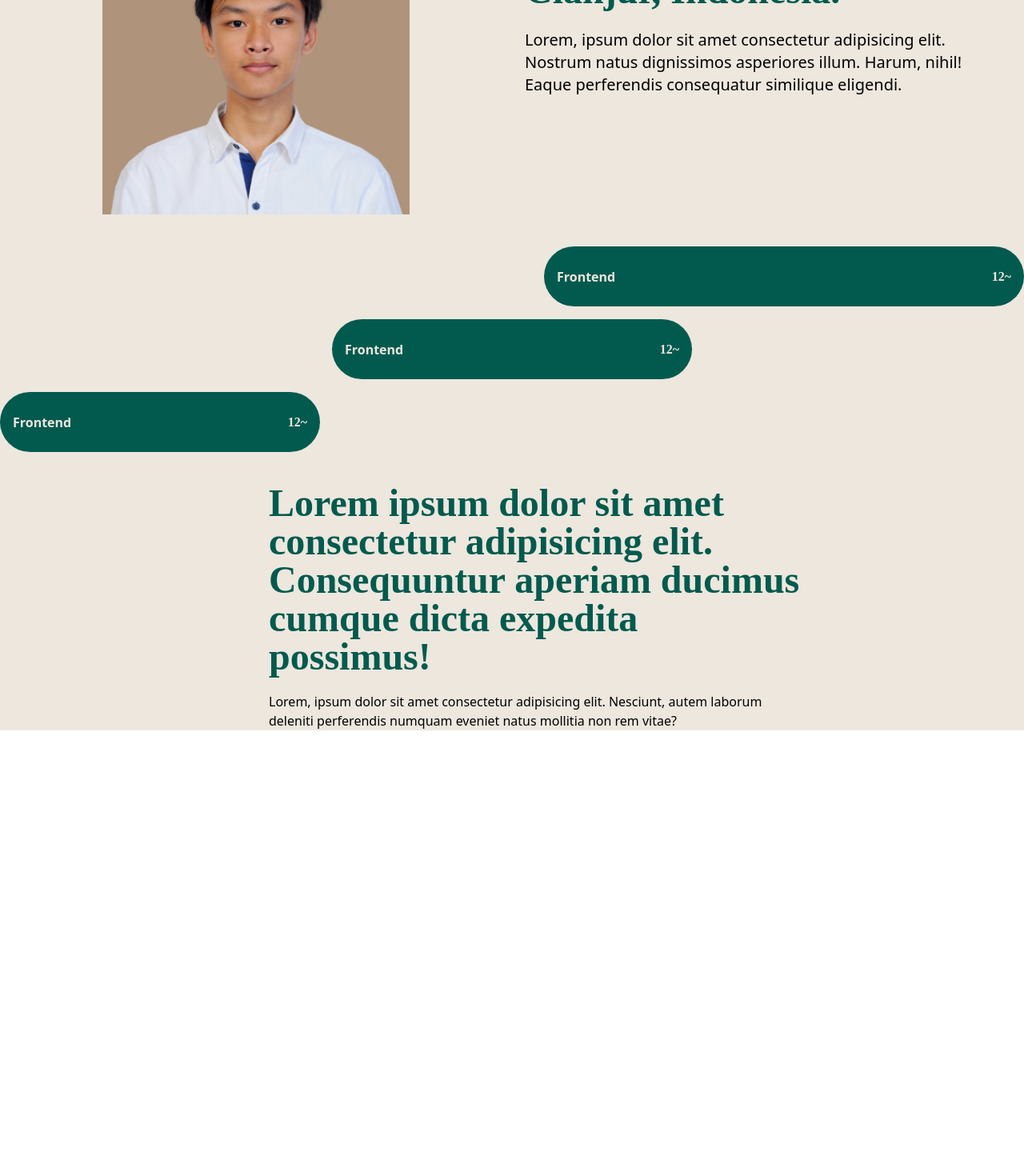
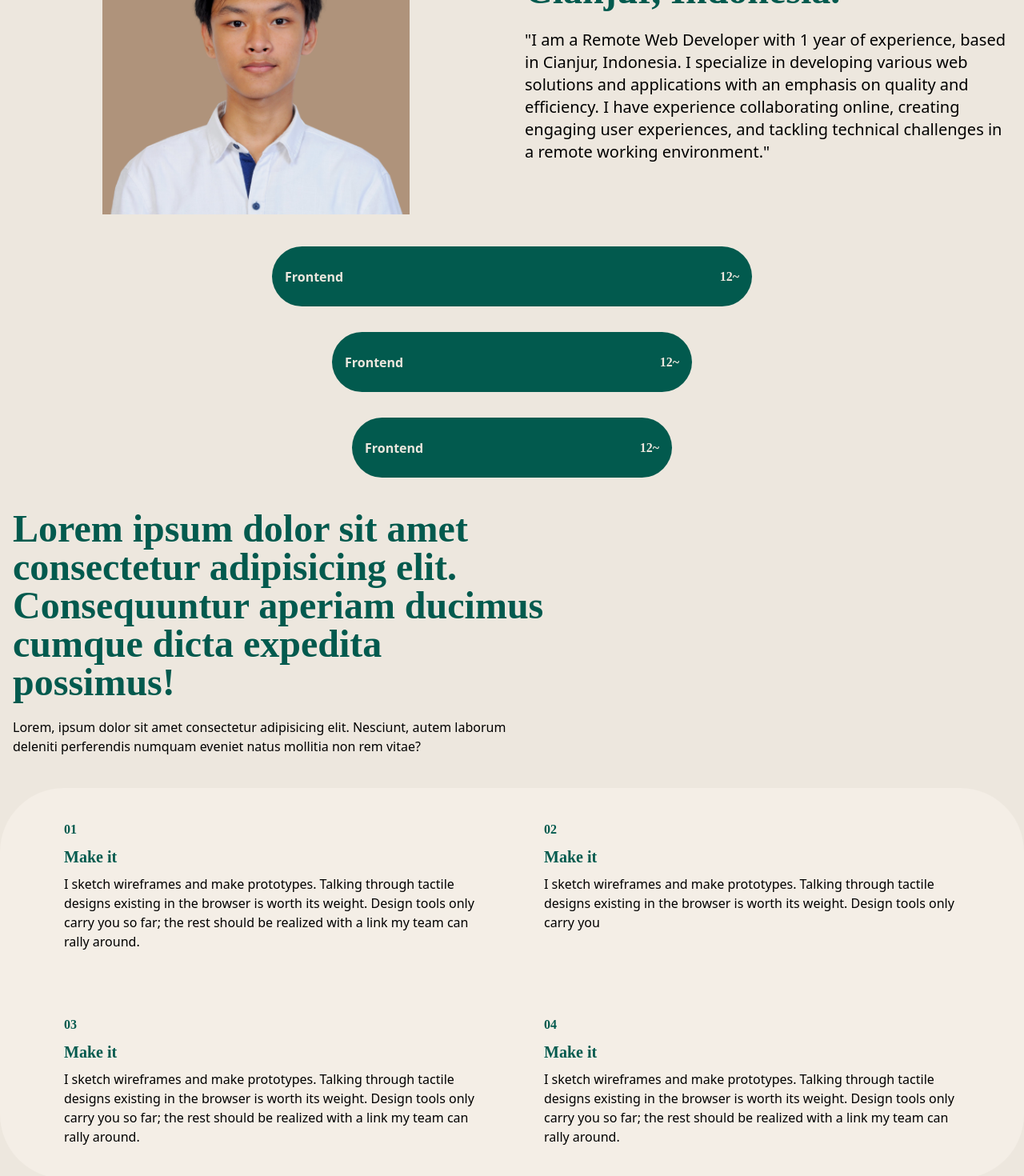
Before and after one commit to ramdhannassyirah/Portfolio, a Nuxt app: page /about in a window 1280 px wide. Shown: the part 276-1746 px from the top of the page at 80% size. Before the commit the page ends 1189 px from the top, so only its background shows below. Built offline with nearby package versions, Linux system fonts and the light colour scheme; a web font is replaced by a local one.

Commit message:
Portfolio

```diff
--- a/components/AppHeader.vue
+++ b/components/AppHeader.vue
@@ -4,7 +4,7 @@
       <div class="">
         <a href="/" class=""
           >Work
-          <span class="p-2 py-1 text-center text-white rounded bg-slate-400"
+          <span class="p-2 py-1 text-center text-white rounded bg-[#025A4E]"
             >/</span
           ></a
         >
--- /dev/null
+++ b/components/CardSkill.vue
@@ -0,0 +1,52 @@
+<template>
+  <div
+    class="sm:bg-[#F4EEE6] sm:mx-auto sm:w-50% sm:mx-10 rounded-[80px] sm:px-10 sm:grid sm:grid-cols-2 justify-items-center"
+  >
+    <div class="m-10">
+      <h1 class="font-playpen text-[#025A4E] font-bold">01</h1>
+      <h1 class="font-playpen text-[#025A4E] font-bold my-2 text-xl">
+        Make it
+      </h1>
+      <h1 class="font-roboto">
+        I sketch wireframes and make prototypes. Talking through tactile designs
+        existing in the browser is worth its weight. Design tools only carry you
+        so far; the rest should be realized with a link my team can rally
+        around.
+      </h1>
+    </div>
+    <div class="m-10">
+      <h1 class="font-playpen text-[#025A4E] font-bold">02</h1>
+      <h1 class="font-playpen text-[#025A4E] font-bold my-2 text-xl">
+        Make it
+      </h1>
+      <h1 class="font-roboto">
+        I sketch wireframes and make prototypes. Talking through tactile designs
+        existing in the browser is worth its weight. Design tools only carry you
+      </h1>
+    </div>
+    <div class="m-10">
+      <h1 class="font-playpen text-[#025A4E] font-bold">03</h1>
+      <h1 class="font-playpen text-[#025A4E] font-bold my-2 text-xl">
+        Make it
+      </h1>
+      <h1 class="font-roboto">
+        I sketch wireframes and make prototypes. Talking through tactile designs
+        existing in the browser is worth its weight. Design tools only carry you
+        so far; the rest should be realized with a link my team can rally
+        around.
+      </h1>
+    </div>
+    <div class="m-10">
+      <h1 class="font-playpen text-[#025A4E] font-bold">04</h1>
+      <h1 class="font-playpen text-[#025A4E] font-bold my-2 text-xl">
+        Make it
+      </h1>
+      <h1 class="font-roboto">
+        I sketch wireframes and make prototypes. Talking through tactile designs
+        existing in the browser is worth its weight. Design tools only carry you
+        so far; the rest should be realized with a link my team can rally
+        around.
+      </h1>
+    </div>
+  </div>
+</template>
--- a/components/CardW.vue
+++ b/components/CardW.vue
@@ -1,6 +1,6 @@
 <template>
   <div
-    class="w-96 h-96 rounded-3xl sm:h-[400px] sm:w-[600px] overflow-hidden card"
+    class="w-96 h-96 rounded-3xl sm:h-[400px] sm:w-[600px] sm:overflow-hidden card"
   >
     <div class="p-10 text-center sm:text-right">
       <h4 class="font-medium font-roboto">Project</h4>
--- a/components/skill.vue
+++ b/components/skill.vue
@@ -1,7 +1,7 @@
 <template>
-  <div class="container my-10 grid justify-items-center">
+  <div class="container my-10 grid justify-items-center grid-row-3 gap-4">
     <div
-      class="sm:justify-self-end w-[350px] h-[75px] bg-[#025A4E] rounded-full flex items-center justify-between px-4 text-[#EDE7DE] sm:w-[600px]"
+      class="row-end-3 row-span-2 w-[350px] h-[75px] bg-[#025A4E] rounded-full flex items-center justify-between px-4 text-[#EDE7DE] sm:w-[600px]"
     >
       <p class="font-semibold">Frontend</p>
       <p class="font-semibold font-playpen">12~</p>
@@ -12,8 +12,9 @@
       <p class="font-semibold">Frontend</p>
       <p class="font-semibold font-playpen">12~</p>
     </div>
+
     <div
-      class="sm:justify-self-start w-[350px] sm:w-[400px] h-[75px] bg-[#025A4E] rounded-full flex items-center justify-between px-4 text-[#EDE7DE]"
+      class="w-[350px] sm:w-[400px] h-[75px] bg-[#025A4E] rounded-full flex items-center justify-between px-4 text-[#EDE7DE]"
     >
       <p class="font-semibold">Frontend</p>
       <p class="font-semibold font-playpen">12~</p>
--- a/pages/about.vue
+++ b/pages/about.vue
@@ -1,5 +1,5 @@
 <template>
-  <div class="container mx-auto">
+  <div class="container mx-auto box-border">
     <div
       class="container mx-auto grid grid-cols-1 mt-10 sm:grid-cols-2 justify-items-center"
     >
@@ -19,16 +19,18 @@
         </h1>
         <div class="mt-4 sm:mt-6">
           <p class="text-xl font-roboto">
-            Lorem, ipsum dolor sit amet consectetur adipisicing elit. Nostrum
-            natus dignissimos asperiores illum. Harum, nihil! Eaque perferendis
-            consequatur similique eligendi.
+            "I am a Remote Web Developer with 1 year of experience, based in
+            Cianjur, Indonesia. I specialize in developing various web solutions
+            and applications with an emphasis on quality and efficiency. I have
+            experience collaborating online, creating engaging user experiences,
+            and tackling technical challenges in a remote working environment."
           </p>
         </div>
       </div>
     </div>
     <!-- components skill -->
     <skill />
-    <div class="grid justify-items-center sm:w-[700px] mt-10 px-4 sm:ml-80">
+    <div class="grid justify-items-center sm:w-[700px] mt-10 px-4">
       <h1 class="text-xl sm:text-5xl font-bold font-playpen text-[#025A4E]">
         Lorem ipsum dolor sit amet consectetur adipisicing elit. Consequuntur
         aperiam ducimus cumque dicta expedita possimus!
@@ -40,13 +42,16 @@
         rem vitae?
       </p>
     </div>
+    <CardSkill class="mt-10" />
   </div>
 </template>
 <script>
 import skill from "~/components/skill.vue";
+import CardSkill from "~/components/CardSkill.vue";
 export default {
   components: {
     skill,
+    CardSkill,
   },
 };
 </script>
--- a/pages/index.vue
+++ b/pages/index.vue
@@ -8,7 +8,7 @@
       <CardW
         :name="nama"
         :image="image"
-        class="bg-[#A3DCD4] mx-5 px-10 mt-10"
+        class="bg-[#A3DCD4] mx-5 px-5 sm:px-10 mt-10"
       />
     </div>
     <div class="flex flex-wrap items-center justify-center">
```
